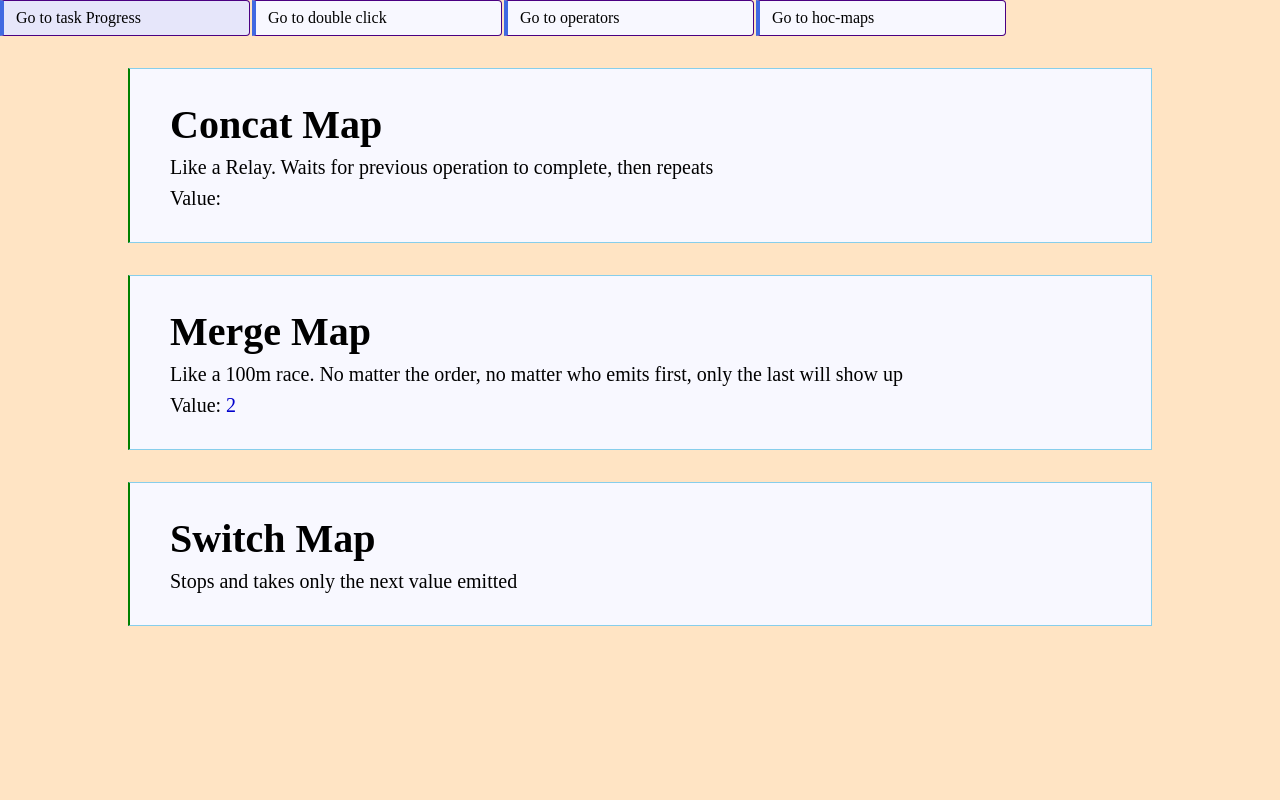
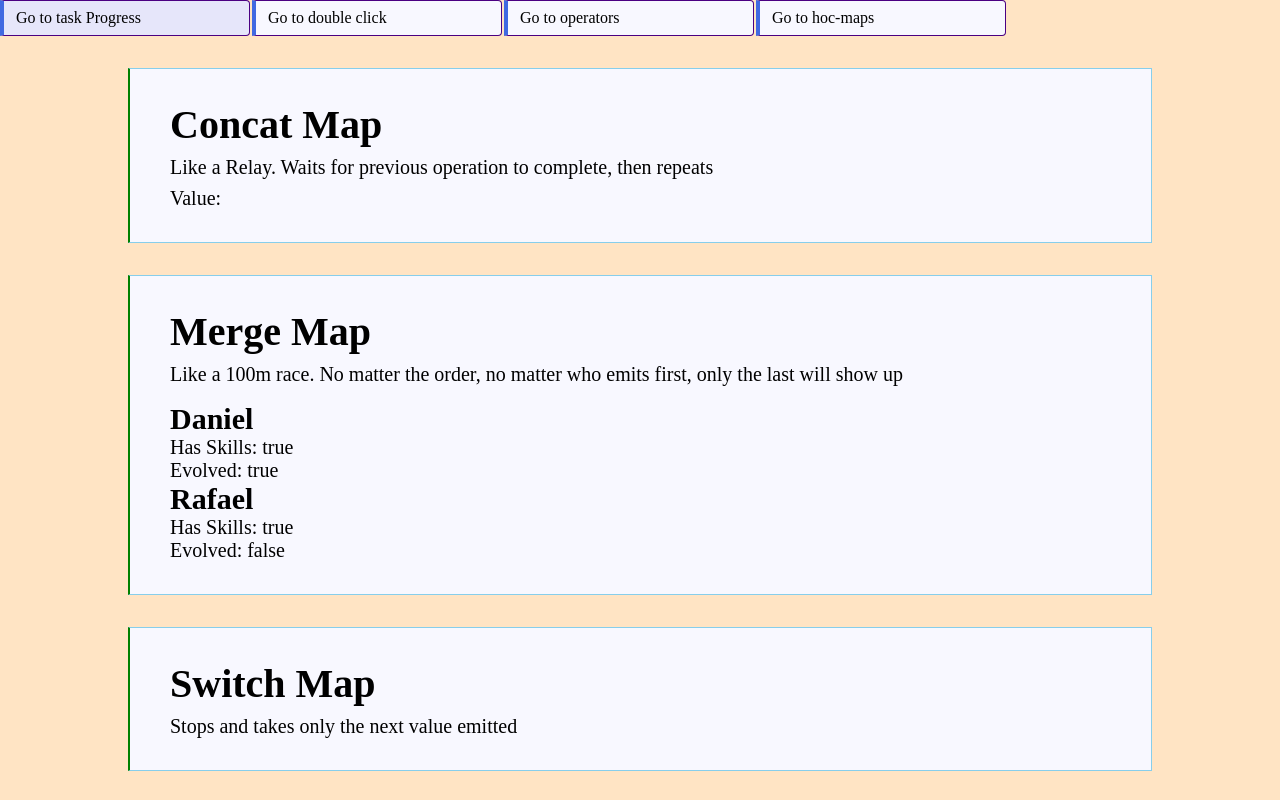
Before and after one commit to RafaZeero/task-progress-rxjs, an Angular app: page /hoc-maps in a window 1280 px wide. Built offline with nearby package versions, Linux system fonts and the light colour scheme.

Commit message:
feat: get values from observables

```diff
--- a/src/app/hoc-maps/hoc-maps.component.html
+++ b/src/app/hoc-maps/hoc-maps.component.html
@@ -12,8 +12,16 @@
     last will show up
   </p>
   <p>
-    Value: <span class="value"> {{ merge$ | async }} </span>
+    <!-- Value: <span class="value"> {{ merge$ | async }} </span> -->
   </p>
+
+  <div *ngIf="merge$ | async as data">
+    <div *ngFor="let name of data.names">
+      <h2>{{ name }}</h2>
+      <p>Has Skills: {{ data.hasSkills[0][name] }}</p>
+      <p>Evolved: {{ data.evolved[0][name] }}</p>
+    </div>
+  </div>
 </div>
 <div class="switch map">
   <h1>Switch Map</h1>
--- a/src/app/hoc-maps/hoc-maps.component.ts
+++ b/src/app/hoc-maps/hoc-maps.component.ts
@@ -1,24 +1,61 @@
 import { ChangeDetectionStrategy, Component } from '@angular/core';
-import { CommonModule } from '@angular/common';
-import { interval, map, mergeMap, Observable, take, tap } from 'rxjs';
+import { CommonModule, NgFor } from '@angular/common';
+import {
+  combineLatestWith,
+  concatMap,
+  forkJoin,
+  interval,
+  map,
+  mergeMap,
+  Observable,
+  of,
+  pairwise,
+  switchMap,
+  take,
+  tap,
+  timer,
+} from 'rxjs';
 
 @Component({
   selector: 'app-hoc-maps',
   standalone: true,
-  imports: [CommonModule],
+  imports: [CommonModule, NgFor],
   templateUrl: './hoc-maps.component.html',
   styleUrls: ['./hoc-maps.component.scss'],
   changeDetection: ChangeDetectionStrategy.OnPush,
 })
 export class HocMapsComponent {
   public concat$: any;
-  public merge$!: Observable<any>;
+  public merge$!: Observable<{
+    names: string[];
+    evolved: { [x: string]: boolean }[];
+    hasSkills: { [x: string]: boolean }[];
+  }>;
+
+  public merge2$!: Observable<number>;
 
   public requestOne$ = interval(1000).pipe(take(2));
   public requestTwo$ = interval(2000).pipe(take(3));
 
+  public dataOne$ = of({
+    name: 'Daniel',
+    class: 'bard',
+    skills: ['Crying'],
+    age: 0.5,
+    evolved: true,
+  });
+
+  public dataTwo$ = of({
+    name: 'Rafael',
+    class: 'archer',
+    skills: ['Aimed bot'],
+    age: 29,
+    evolved: false,
+  });
+
   public ngOnInit() {
-    this.mergeMapOperator();
+    // this.mergeMapOperator();
+    this.mergeMapOperator2();
   }
 
   public mergeMapOperator() {
@@ -28,7 +65,7 @@ export class HocMapsComponent {
       map((x, y) => x * y)
     );
 
-    this.merge$ = mergeMapOp;
+    this.merge2$ = mergeMapOp;
 
     mergeMapOp.subscribe({
       next: (x) => console.log('next ' + x),
@@ -36,4 +73,31 @@ export class HocMapsComponent {
       complete: () => console.log('done'),
     });
   }
+
+  public mergeMapOperator2() {
+    const mergeMapOp = timer(2000).pipe(
+      mergeMap(() => this.dataOne$),
+      combineLatestWith(this.dataTwo$),
+      map(([x, y]) => ({
+        names: [x.name, y.name],
+        evolved: [{ [x.name]: x.evolved, [y.name]: y.evolved }],
+        hasSkills: [
+          { [x.name]: x.skills.length > 0, [y.name]: y.skills.length > 0 },
+        ],
+      }))
+    );
+
+    // const mergeMapOp = this.dataOne$.pipe(
+    //   mergeMap(() => this.dataTwo$),
+    //   pairwise(),
+    // );
+
+    this.merge$ = mergeMapOp;
+
+    mergeMapOp.subscribe({
+      next: (x) => console.log(x),
+      error: (err) => console.log('error ' + err),
+      complete: () => console.log('done'),
+    });
+  }
 }
```
